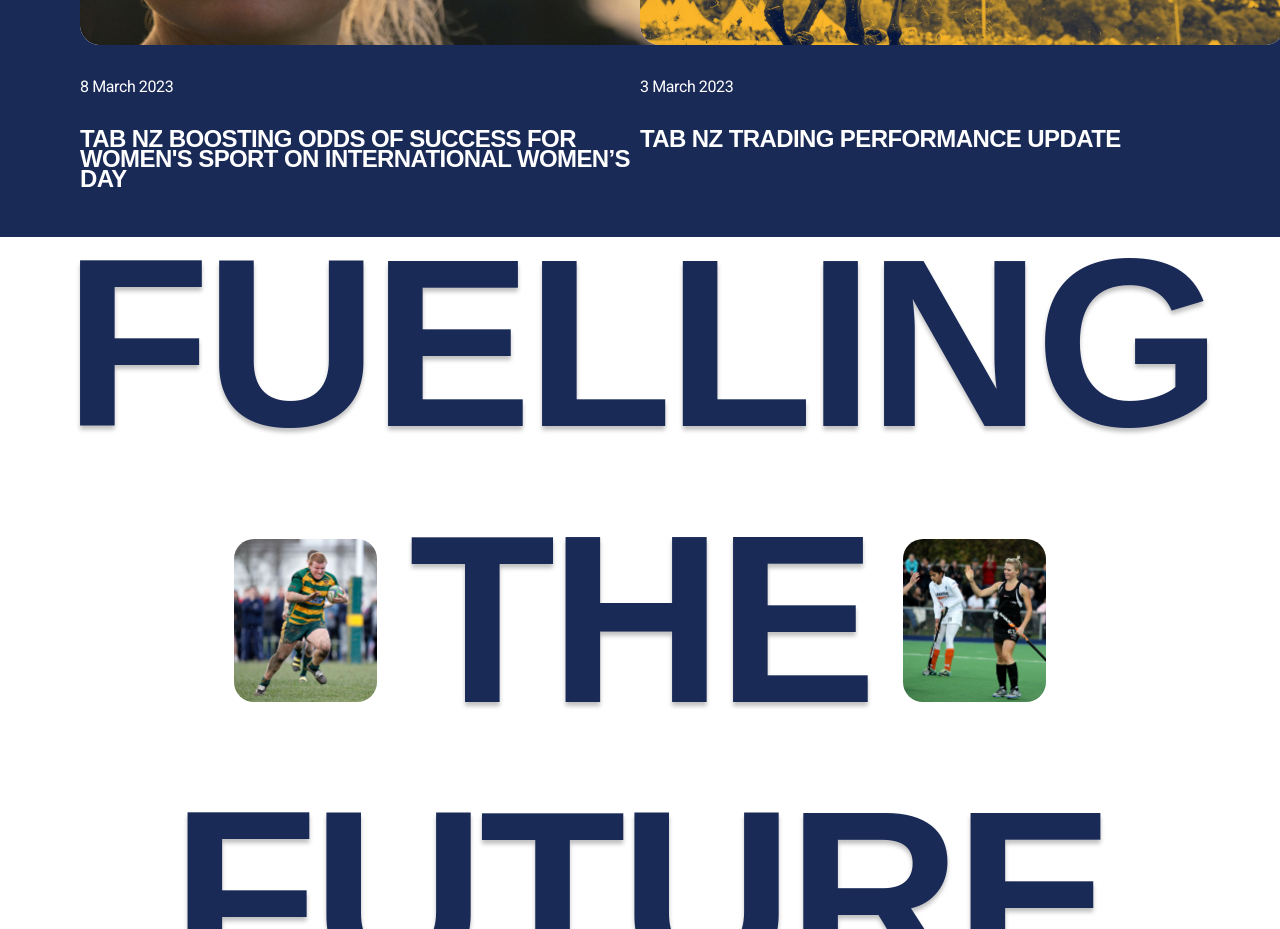
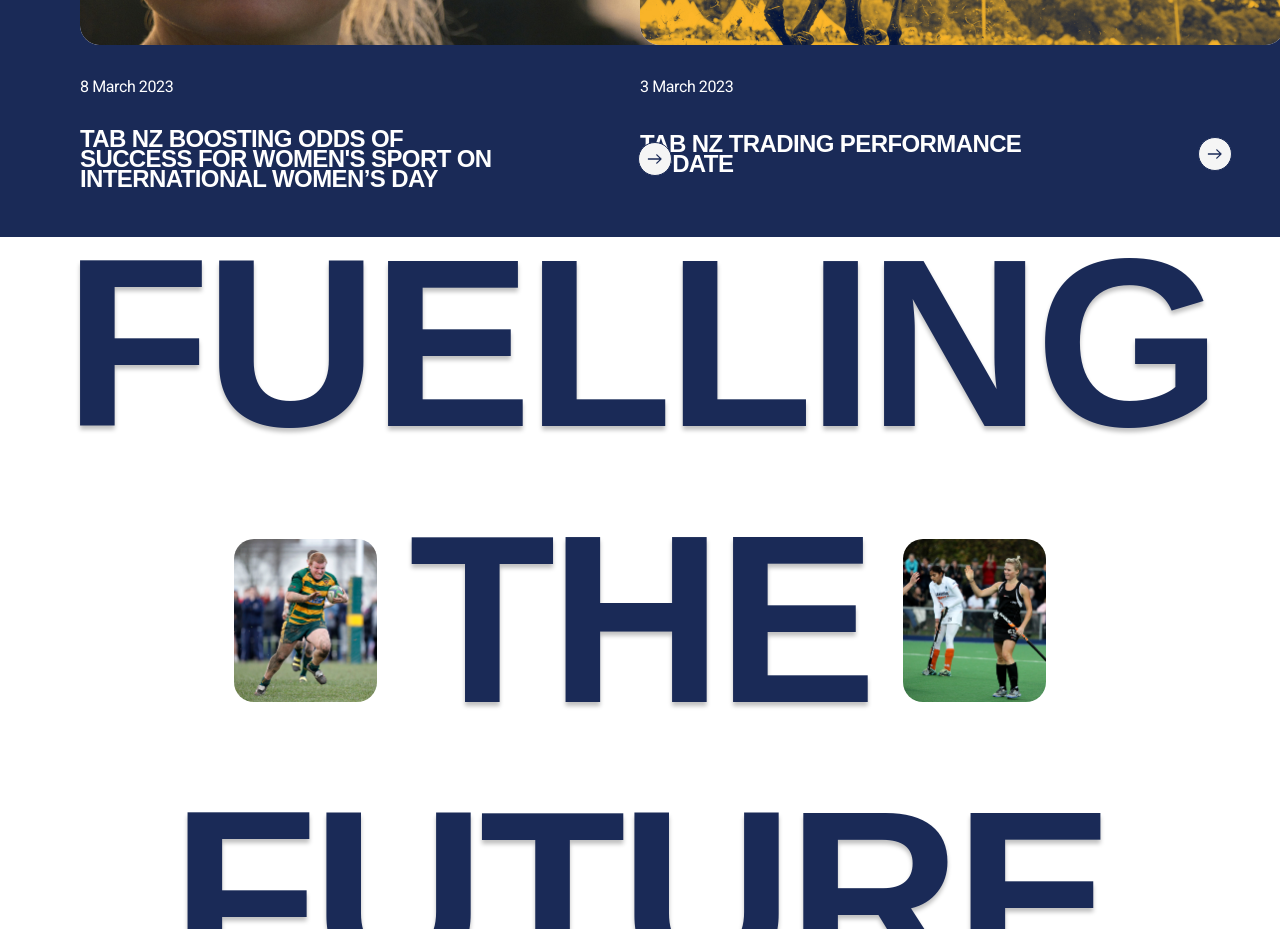
Before and after one commit to JoshuaIsrael/twg-assessment, a Next.js app: page / in a window 1280 px wide. Shown: the part 3860-4789 px from the top of the page. Built offline with nearby package versions, Linux system fonts and the light colour scheme; a web font is replaced by a local one.

Commit message:
Added missing button in News section

```diff
--- a/src/pages/index.tsx
+++ b/src/pages/index.tsx
@@ -243,7 +243,10 @@
             <div key={index} className={classes.report}>
               <Image src={report.image.src} alt={report.image.alt} width={645} height={330}/>
               <span>{report.date}</span>
-              <p>{report.title}</p>
+              <div>
+                <p>{report.title}</p>
+                <IconButton><Arrow color="light"/></IconButton>
+              </div>
             </div>
           ))
         }
--- a/src/styles/Home.module.scss
+++ b/src/styles/Home.module.scss
@@ -372,12 +372,20 @@
       }
 
       p {
+        width: 435px  ;
         font-weight: 700;
         font-size: 24px;
         line-height: 20px;
         text-transform: uppercase;
         color: #FFFFFF;
       }
+
+      & > div {
+        width: 600px;
+        display: flex;
+        align-items: center;
+        justify-content: space-between
+      };
     }
   }
 }
```
